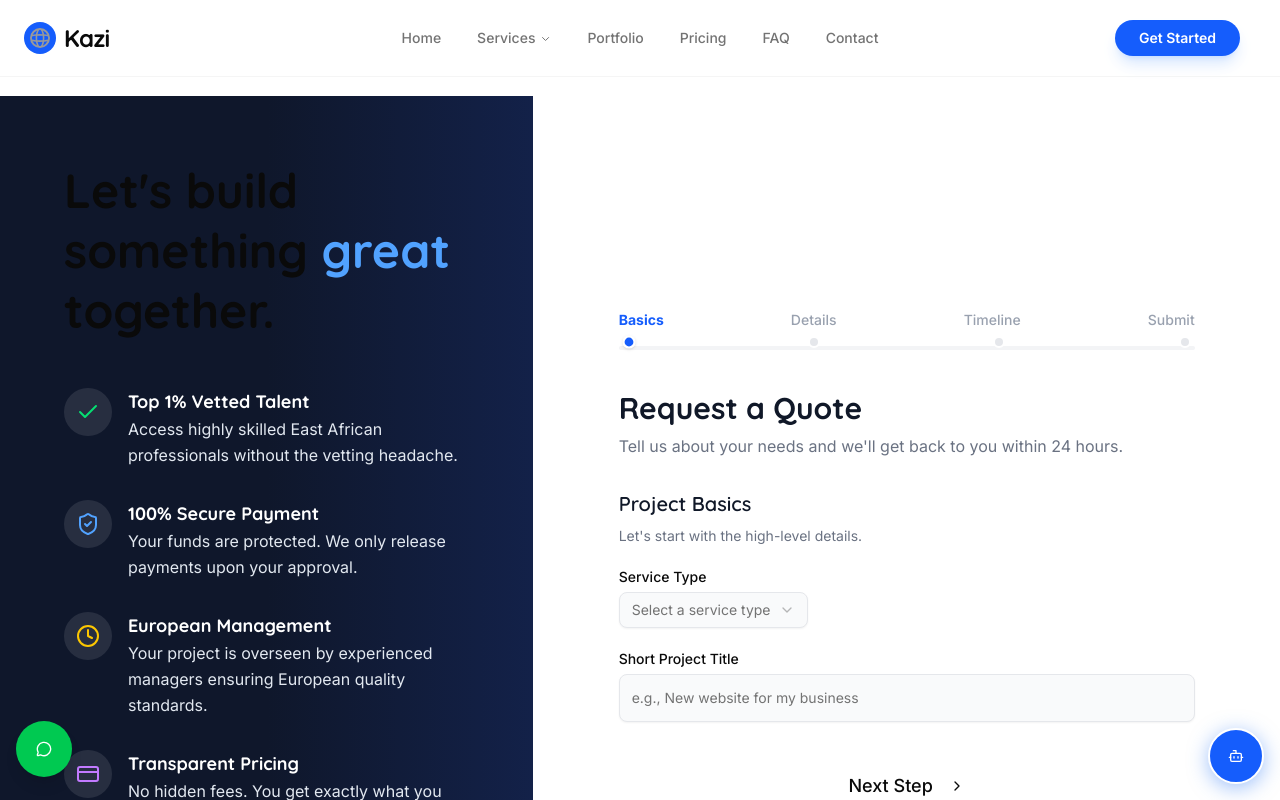
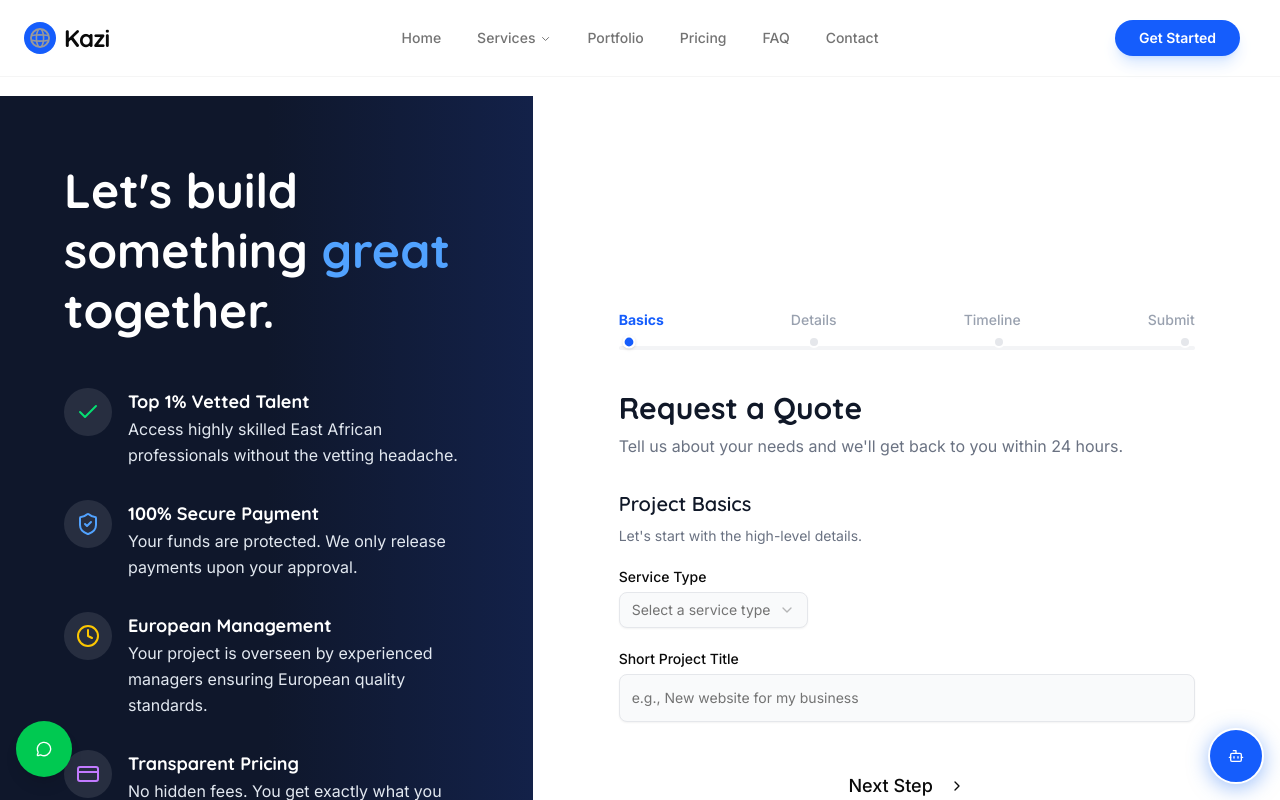
Before and after one commit to Atwoto/kazi_web, a Next.js app: page /contact in a window 1280 px wide. Shown: the top 800 px of the page. Built offline with nearby package versions, Linux system fonts and the light colour scheme.

Commit message:
first commit

```diff
--- a/app/contact/page.tsx
+++ b/app/contact/page.tsx
@@ -374,7 +374,7 @@ export default function ContactPage() {
            <div className="absolute top-0 right-0 w-1/2 h-full bg-gradient-to-l from-blue-900/30 to-transparent" />
 
            <div className="relative z-10 pt-24 lg:pt-0">
-             <h1 className="text-4xl lg:text-5xl font-heading font-bold mb-8 leading-tight">
+             <h1 className="text-4xl lg:text-5xl font-heading font-bold mb-8 leading-tight text-white">
                Let's build something <span className="text-blue-400">great</span> together.
              </h1>
 
```
Also changed, not shown: s,.jpg.
